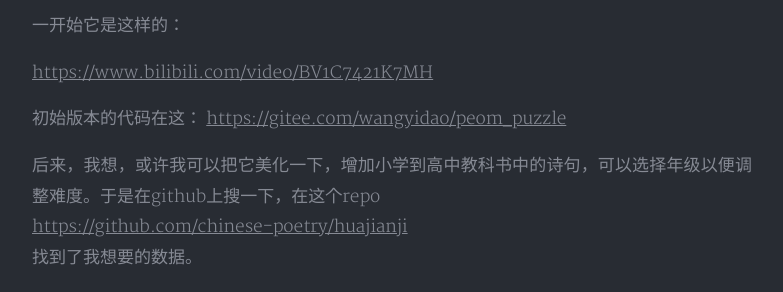
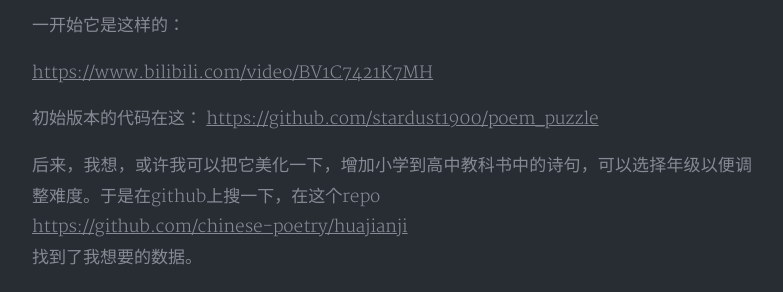
Before and after one commit to stardust1900/stardust1900.github.io, a Jekyll site: the page built from _posts/2024-07-19-chinese-poem.md, in a window 1280 px wide and 900 px high, scrolled down 613 px. Shown: the part 152-444 px from the top of the window, without its empty margins (248-1031 px from the left). Built offline with Jekyll 4.4.1, drawn with Linux system fonts in a browser that asks for light colours; nearby versions of some CDN libraries; comment, search, counter and statistics services are not loaded; a style sheet for code colours, icons or effects is not loaded; some of the changed lines change nothing that is shown.

Commit message:
修改url

```diff
--- a/_posts/2024-07-19-chinese-poem.md
+++ b/_posts/2024-07-19-chinese-poem.md
@@ -20,7 +20,7 @@ tags: [flutter]
 [https://www.bilibili.com/video/BV1C7421K7MH](https://www.bilibili.com/video/BV1C7421K7MH)
 
 初始版本的代码在这：
-[https://gitee.com/wangyidao/peom_puzzle](https://gitee.com/wangyidao/peom_puzzle)
+[https://github.com/stardust1900/poem_puzzle](https://github.com/stardust1900/poem_puzzle)
 
 后来，我想，或许我可以把它美化一下，增加小学到高中教科书中的诗句，可以选择年级以便调整难度。于是在github上搜一下，在这个repo
 [https://github.com/chinese-poetry/huajianji](https://github.com/chinese-poetry/huajianji)
```
